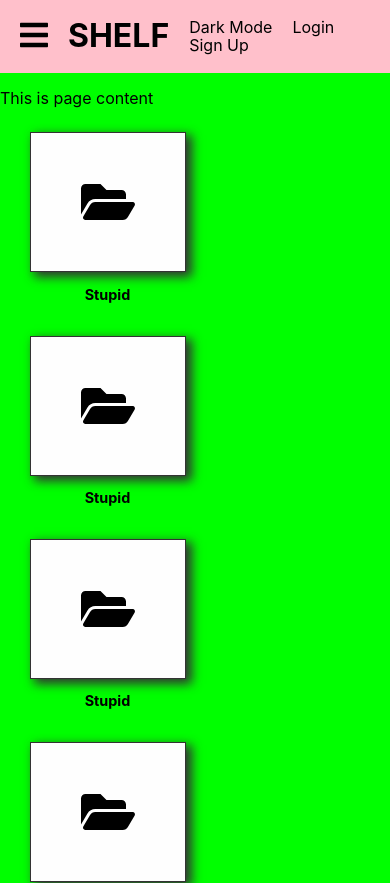
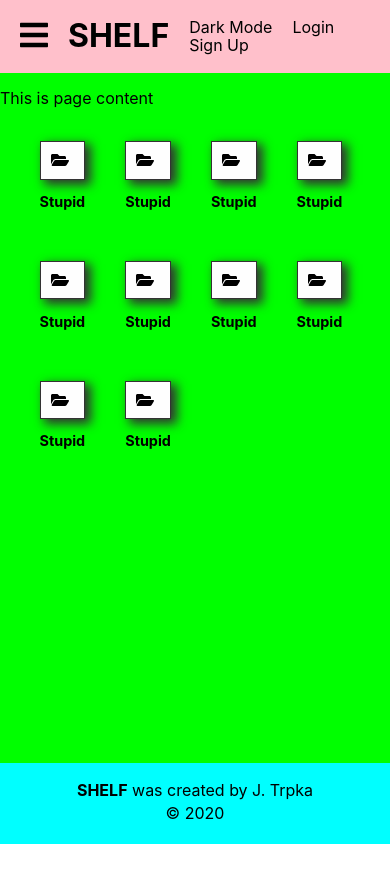
Before and after one commit to jtrpka0912/intranet.bookshelf.react, a React (Create React App) app: page / in a window 390 px wide. Shown: the top 883 px of the page. After the commit the page ends 844 px from the top, so only its background shows below. Built offline with nearby package versions, Linux system fonts and the light colour scheme; no server answers.

Commit message:
Added media queries.

```diff
--- a/src/components/common/modal/Modal.scss
+++ b/src/components/common/modal/Modal.scss
@@ -65,7 +65,6 @@
             }
 
             // To tablet devices
-            // NOTE: https://www.freecodecamp.org/news/css-media-queries-breakpoints-media-types-standard-resolutions-and-more/
             @media (max-width: 768px) {
                 height: 100%;
 
--- a/src/components/project/folder-tile/FolderTile.scss
+++ b/src/components/project/folder-tile/FolderTile.scss
@@ -1,25 +1,16 @@
 .shelf {
     $color: #333;
-    $constraintWidth: 156px;
 
     &-foldertile {
         &-wrapper {
             display: inline-block;
-            max-width: $constraintWidth;
-            margin: 9px 10px;
+            margin: 18px 20px;
         }
 
         &-icon {
-            max-width: $constraintWidth;
-            max-height: 140px;
-            padding: 45px 50px;
             background-color: #fefefe;
             border: 1px solid $color;
             box-shadow: 5px 4px 10px 1px #333;
-
-            svg {
-                font-size: 3em;
-            }
         }
 
         &-name {
@@ -33,5 +24,57 @@
     }
 }
 
-// Desktop size widths: 156px
-// TV size widths: bigger
+// NOTE: https://www.freecodecamp.org/news/css-media-queries-breakpoints-media-types-standard-resolutions-and-more/
+
+// Size the tiles based on size of the device
+@mixin sizing-tiles(
+    $padding,
+    $width-constraint: 100%,
+    $height-constraint: 100%,
+    $font-size: 3em
+) {
+    .shelf {
+        &-foldertile {
+            &-wrapper {
+                max-width: $width-constraint;
+            }
+
+            &-icon {
+                max-width: $width-constraint;
+                max-height: $height-constraint;
+                padding: $padding;
+
+                svg {
+                    font-size: $font-size;
+                }
+            }
+        }
+    }
+}
+
+// TODO: Convert the media queries into variables that they can be shared through the entire project
+
+// Phones
+@media (max-width: 480px) {
+    @include sizing-tiles(9px 10px, 76px, 68px, 1.0em);
+}
+
+// Tablets
+@media (min-width: 481px) and (max-width: 768px) {
+    @include sizing-tiles(18px 20px, 96px, 86px, 1.5em);
+}
+
+// Laptops
+@media (min-width: 769px) and (max-width: 1024px) {
+    @include sizing-tiles(27px 30px, 116px, 104px, 2.0em);
+}
+
+// Desktops
+@media (min-width: 1025px) and (max-width: 1200px) {
+    @include sizing-tiles(36px 40px, 136px, 122px, 2.5em);
+}
+
+// TVs
+@media (min-width: 1201px) {
+    @include sizing-tiles(45px 50px, 156px, 140px, 3.0em);
+}
```
